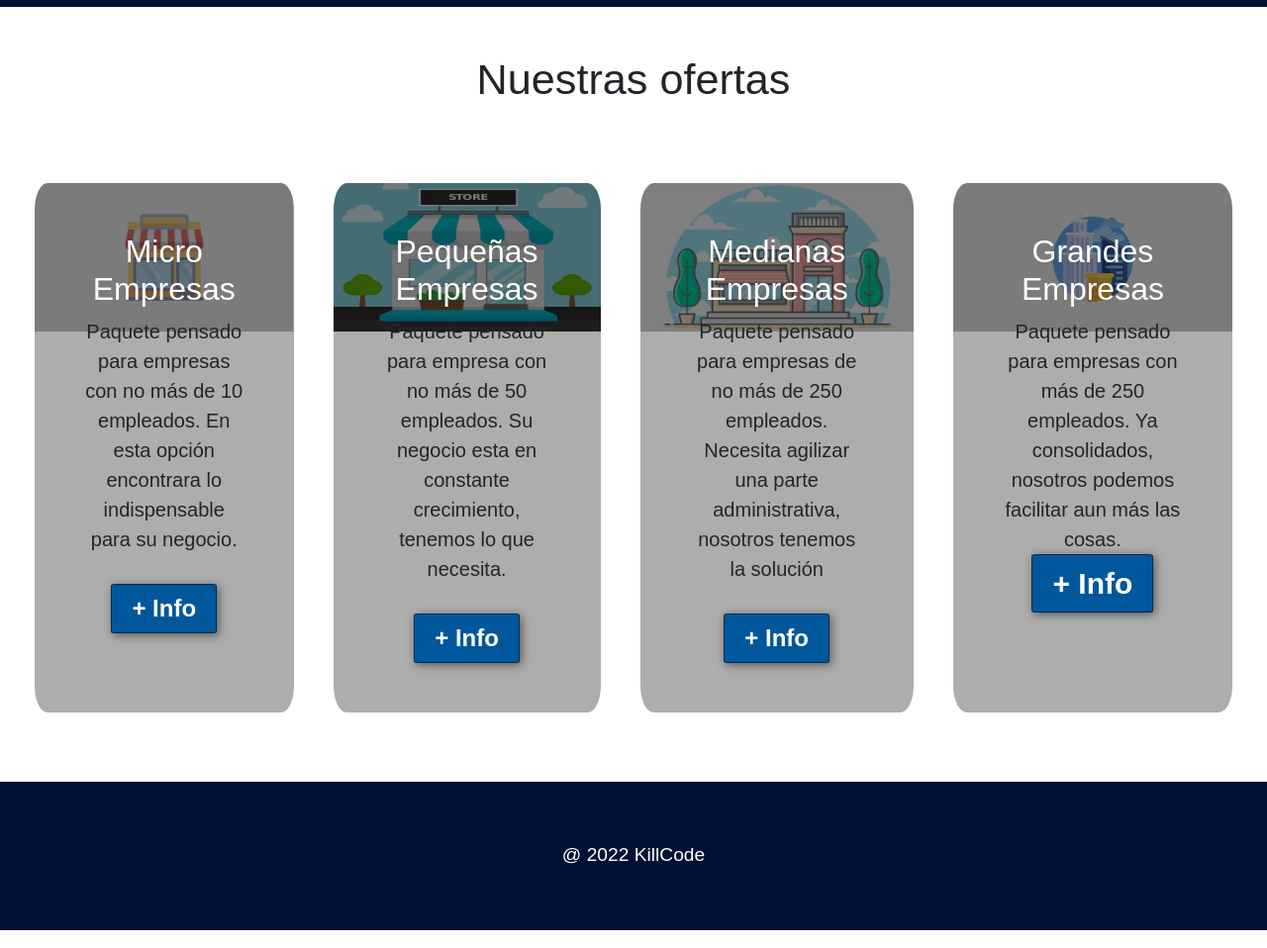
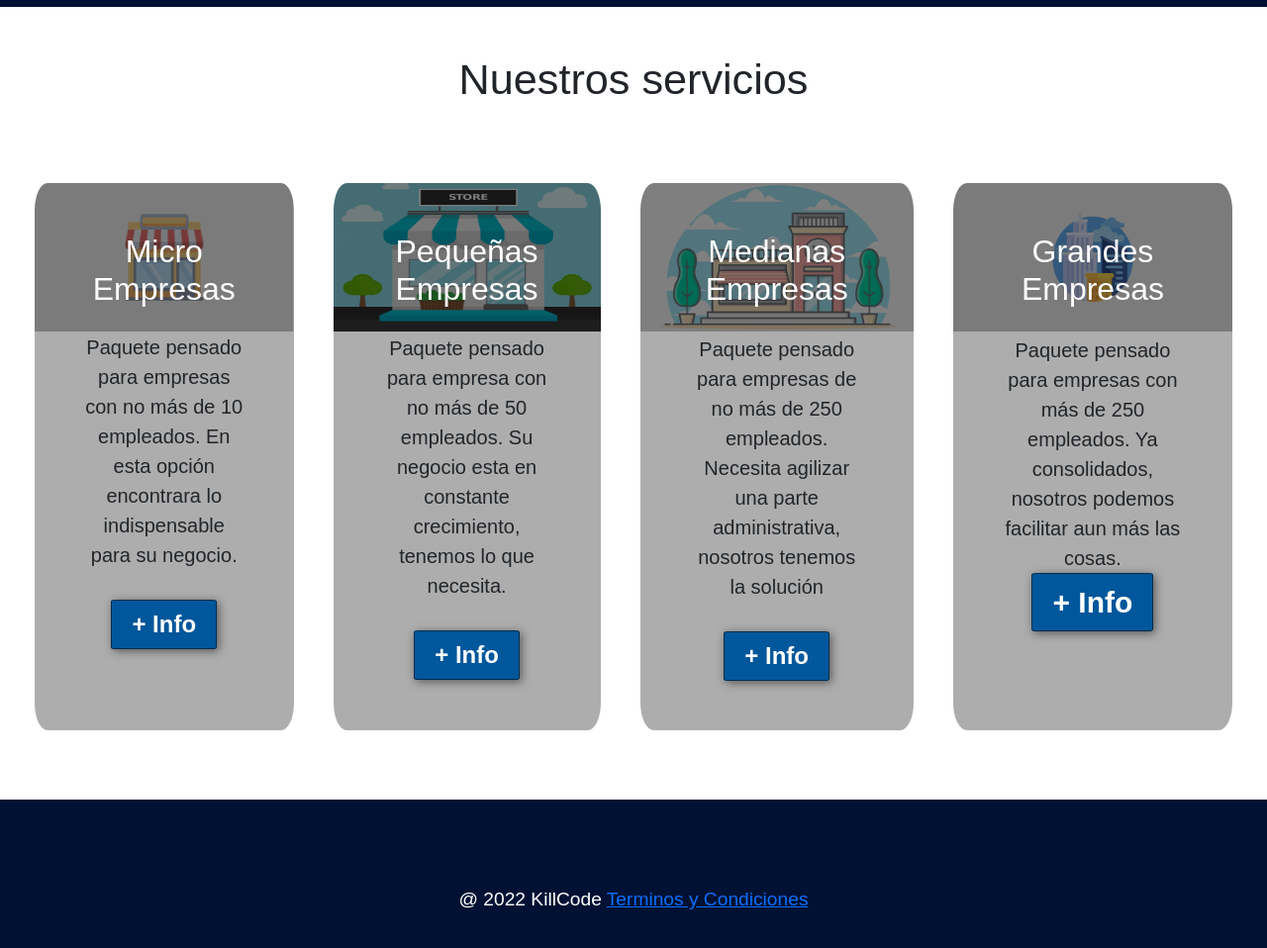
Before and after one commit to tefsantana/ISPC-Fullstack-KillCode, a plain HTML site: page view/html/presupuestos.html in a window 1280 px wide. Shown: the part 61-1019 px from the top of the page at 99% size. Drawn offline with nearby package versions, Linux system fonts and the light colour scheme.

Commit message:
Agrego correciones al css, footer

```diff
--- a/view/css/presupuestos.css
+++ b/view/css/presupuestos.css
@@ -11,13 +11,14 @@ body{
 h1{font-size: 3.5em;}
 h2{font-size: 2.7em; }
 h3{font-size: 2em;}
-p{font-size:1.25em;}
+p{margin-top: 15%;
+  font-size:1.25em;}
 ul{list-style: none;}
 
 button{
     font-size: 1.5em;
     font-weight: bold;
-    padding: 6px 20px;
+    padding: 6px  20px;
     border-radius: 4%;
     border: 1px solid rgba(0,0,0,.5);
     box-shadow: 2px 2px 10px rgba(0,0,0,.5);
@@ -53,8 +54,6 @@ button:hover{
     --max-width: 100%;
     --header-height: 4rem;
   }
-<<<<<<< HEAD
-=======
 
 /* header{
     background-color: #001133;
@@ -67,19 +66,12 @@ button:hover{
 header .logo{
     margin-left: -120px;
   }
-<<<<<<< HEAD
-=======
 
->>>>>>> d9c6e553c775d84c298b175e3a2eb9732333c7ac
 header img{
     margin-top: 18px;
     width: 160px;
 }
-<<<<<<< HEAD
-=======
-
-
->>>>>>> d9c6e553c775d84c298b175e3a2eb9732333c7ac
+ac
 header .container{
     display: flex;
     flex-direction: column;
@@ -252,6 +244,7 @@ header a:hover{
     border-radius: 5%;
 }
 
+
 #opcionesPresupuestos .opcion:first-child{
     background-image: linear-gradient(
         0deg,
@@ -396,7 +389,6 @@ header a:hover{
     )
     ,url(../assets/grandesempresas.jpg);
 }
-}
 
   /**************** Navbar Responsive ****************/
   @media screen and (max-width: 1024px) {
@@ -406,8 +398,6 @@ header a:hover{
       padding: .5rem;
 
     }
-<<<<<<< HEAD
+
   }
-=======
-  }
->>>>>>> d9c6e553c775d84c298b175e3a2eb9732333c7ac
+}
--- a/view/html/presupuestos.html
+++ b/view/html/presupuestos.html
@@ -56,7 +56,7 @@
 
     <section id="nuestrosPresupuestos">
         <h2>
-            <h2>Nuestras ofertas</h2>
+            <h2>Nuestros servicios</h2>
         </h2>
         <div class="container">
 
@@ -74,25 +74,25 @@
                 <h3>Micro Empresas</h3>
                 <p>Paquete pensado para empresas con no más de 10 empleados. En esta opción encontrara lo indispensable
                     para su negocio.</p>
-                <button>+ Info</button>
+                <button id="boton">+ Info</button>
             </div>
             <div class="opcion">
                 <h3>Pequeñas Empresas</h3>
                 <p>Paquete pensado para empresa con no más de 50 empleados. Su negocio esta en constante crecimiento,
                     tenemos lo que necesita.</p>
-                <button>+ Info</button>
+                <button id="boton">+ Info</button>
             </div>
             <div class="opcion">
                 <h3>Medianas Empresas</h3>
                 <p>Paquete pensado para empresas de no más de 250 empleados. Necesita agilizar una parte administrativa,
                     nosotros tenemos la solución</p>
-                <button>+ Info</button>
+                <button id="boton">+ Info</button>
             </div>
             <div class="opcion">
                 <h3>Grandes Empresas</h3>
                 <p>Paquete pensado para empresas con más de 250 empleados. Ya consolidados, nosotros podemos facilitar
                     aun más las cosas.
-                    <button>+ Info</button>
+                <button id="boton">+ Info</button>
             </div>
         </div>
     </section>
@@ -104,7 +104,7 @@
                     <img class="icon" src="./assets/killcode-icon.png" alt="killcode icon">
                 </div> -->
                 <div class="footer-section">
-                    <p class="footer-text">@ 2022 KillCode</p>
+                    <p class="footer-text">@ 2022 KillCode <a href="../html/terminos-y-condiciones.html">Terminos y Condiciones</a></p>
                 </div>
             </div>
         </div>
```
Also changed, not shown: view/html/index.html (+1 -8 lines).
